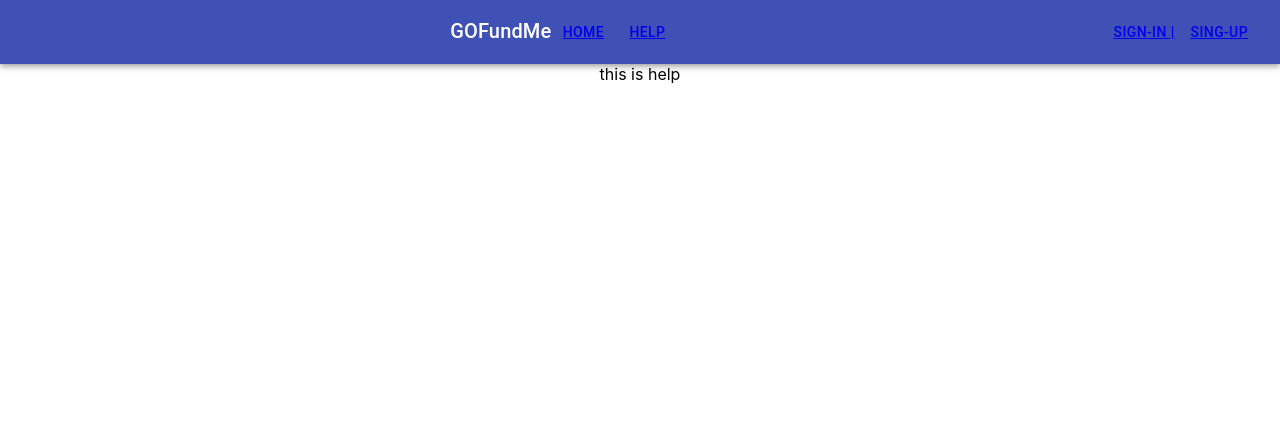
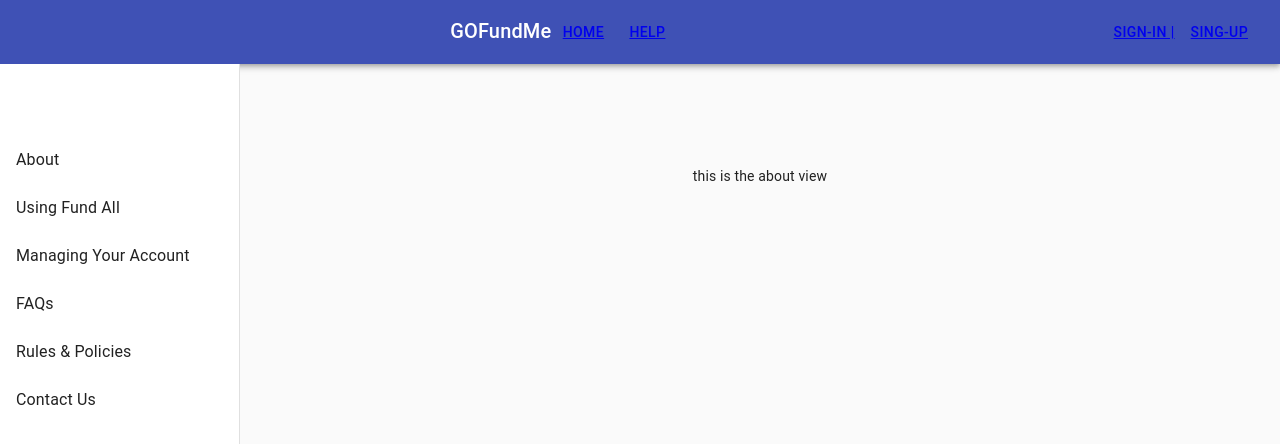
Before and after one commit to 200427-Revature-Training/team3_project2_client, a React (Create React App) app: page /Help in a window 1280 px wide. Shown: the top 444 px of the page. Built offline with nearby package versions, Linux system fonts and the light colour scheme.

Commit message:
incomplete structure for help component

```diff
--- /dev/null
+++ b/src/components/page/help/about.tsx
@@ -0,0 +1,7 @@
+import React from 'react';
+
+export const AboutComponent: React.FC = () => {
+    return(
+        <p>this is the about view</p>
+    );
+}
--- /dev/null
+++ b/src/components/page/help/contact.tsx
@@ -0,0 +1,7 @@
+import React from 'react';
+
+export const ContactComponent: React.FC = () => {
+    return(
+        <p>this is the contact view</p>
+    );
+}
--- /dev/null
+++ b/src/components/page/help/faq.tsx
@@ -0,0 +1,7 @@
+import React from 'react';
+
+export const FAQsComponent: React.FC = () => {
+    return(
+        <p>this is the FAQ view</p>
+    );
+}
--- a/src/components/page/help/help.component.tsx
+++ b/src/components/page/help/help.component.tsx
@@ -1,8 +1,13 @@
 import React from 'react';
+import { ClippedDrawer } from './help.sidebar';
+import NavigationComponent from '../../navigation.component';
 
 const HelpComponent:React.FC=()=>{
     return (
-        <div> this is help </div>
+        <div>
+            <ClippedDrawer />
+        </div>
     )
 }
+
 export default HelpComponent;
--- /dev/null
+++ b/src/components/page/help/help.sidebar.tsx
@@ -0,0 +1,99 @@
+import React from 'react';
+
+import { createStyles, Theme, makeStyles } from '@material-ui/core/styles'
+import { Drawer, AppBar, CssBaseline, Toolbar, List, Typography, Divider,
+ListItem, ListItemText, Button } from '@material-ui/core'
+import NavigationComponent from '../../navigation.component';
+import { Link } from 'react-router-dom';
+import { useState } from 'react';
+import { AboutComponent } from './about';
+import { UsingFundAll } from './using.fundall';
+import { ManagingYourAccount } from './mng.account';
+import { FAQsComponent } from './faq';
+import { RulesAndPolicies } from './rules.policies';
+import { ContactComponent } from './contact';
+
+const drawerWidth = 240;
+
+const useStyles = makeStyles((theme: Theme) =>
+  createStyles({
+    root: {
+      display: 'flex',
+    },
+    appBar: {
+      zIndex: theme.zIndex.drawer + 1,
+    },
+    drawer: {
+      width: drawerWidth,
+      flexShrink: 0,
+    },
+    drawerPaper: {
+      width: drawerWidth,
+      marginTop: 64,
+    },
+    drawerContainer: {
+      overflow: 'auto',
+    },
+    content: {
+      flexGrow: 1,
+      padding: theme.spacing(3),
+    },
+    title: {
+        flexGrow: 1,
+    }
+  }),
+);
+
+export const ClippedDrawer = () => {
+  const classes = useStyles();
+
+  const [mainSection, setMainSection] = useState(<AboutComponent />);
+
+  return (
+    <div className={classes.root}>
+      <CssBaseline />
+      <Drawer
+        className={classes.drawer}
+        variant="permanent"
+        classes={{
+          paper: classes.drawerPaper,
+        }}
+      >
+        <Toolbar />
+        <div className={classes.drawerContainer}>
+          <List>
+            {['About', 'Using Fund All', 'Managing Your Account', 'FAQs', 'Rules & Policies', 'Contact Us'].map((text, index) => (
+              <ListItem button key={text}
+              onClick={() => {switch(index){
+                case 0:
+                    setMainSection(<AboutComponent />);
+                    break;
+                case 1:
+                    setMainSection(<UsingFundAll />);
+                    break;
+                case 2:
+                    setMainSection(<ManagingYourAccount />);
+                    break;
+                case 3:
+                    setMainSection(<FAQsComponent />);
+                    break;
+                case 4:
+                    setMainSection(<RulesAndPolicies />);
+                    break;
+                case 5:
+                    setMainSection(<ContactComponent />);
+                    break;
+              }}}>
+                <ListItemText primary={text} />
+              </ListItem>
+            ))}
+          </List>
+        </div>
+      </Drawer>
+      <main className={classes.content}>
+        <Toolbar />
+        {mainSection}
+      </main>
+    </div>
+  );
+}
--- /dev/null
+++ b/src/components/page/help/mng.account.tsx
@@ -0,0 +1,7 @@
+import React from 'react';
+
+export const ManagingYourAccount: React.FC = () => {
+    return(
+        <p>this is the managing your account view</p>
+    );
+}
--- /dev/null
+++ b/src/components/page/help/rules.policies.tsx
@@ -0,0 +1,7 @@
+import React from 'react';
+
+export const RulesAndPolicies: React.FC = () => {
+    return(
+        <p>rules and policies view</p>
+    );
+}
--- /dev/null
+++ b/src/components/page/help/using.fundall.tsx
@@ -0,0 +1,7 @@
+import React from 'react';
+
+export const UsingFundAll: React.FC = () => {
+    return(
+        <p>This is the UsingFundAll view</p>
+    );
+}
```
